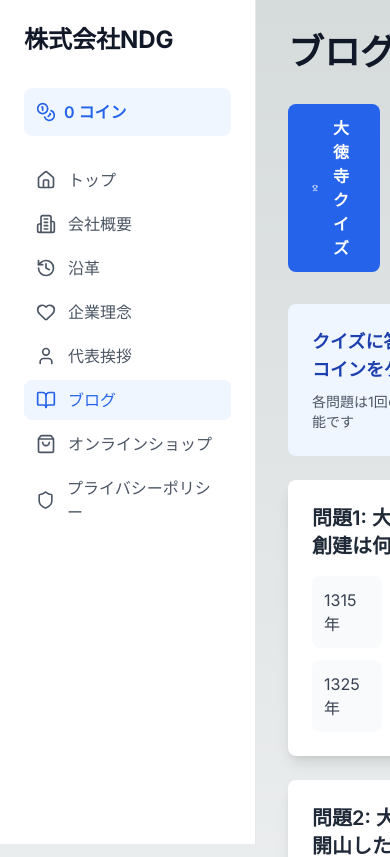
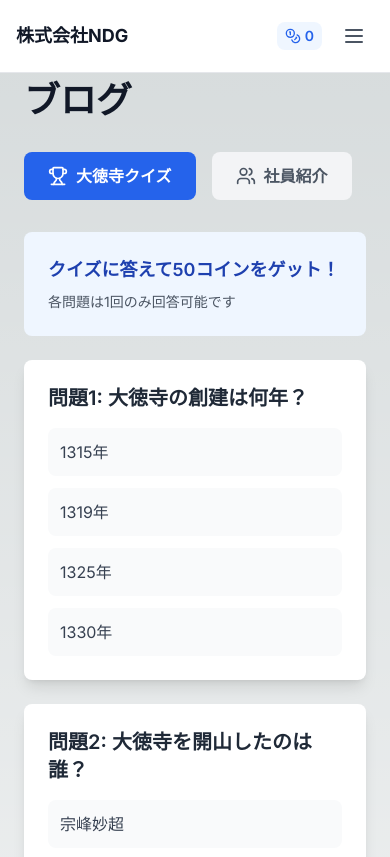
Before and after one commit to Nakamura-Taiji/ndghome, a Next.js app: page /blog in a window 390 px wide. Shown: the top 857 px of the page. Built offline with nearby package versions, Linux system fonts and the light colour scheme.

Commit message:
fix: aboutページを更新

```diff
--- a/src/app/blog/page.tsx
+++ b/src/app/blog/page.tsx
@@ -82,7 +82,7 @@ export default function BlogPage() {
   }
 
   return (
-    <div className="max-w-4xl mx-auto">
+    <div className="max-w-4xl mx-auto px-2 sm:px-0">
       <h1 className={cn(
         "text-4xl font-bold mb-8",
         isHorrorTheme ? "text-red-600" : "text-gray-900"
@@ -159,7 +159,7 @@ export default function BlogPage() {
               )}>
                 問題{q.id}: {q.question}
               </h3>
-              <div className="grid grid-cols-2 gap-3">
+              <div className="grid grid-cols-1 sm:grid-cols-2 gap-3">
                 {q.options.map((option, index) => {
                   const isAnswered = answeredQuestions.includes(q.id)
                   const result = quizResults[q.id]
@@ -235,7 +235,7 @@ export default function BlogPage() {
             )}>
               山田 太郎
             </h3>
-            <div className="grid md:grid-cols-2 gap-4 mb-4">
+            <div className="grid grid-cols-1 sm:grid-cols-2 gap-4 mb-4">
               <div className={cn(
                 "aspect-square bg-gray-200 rounded-lg flex items-center justify-center",
                 isHorrorTheme && "bg-red-900/20"
@@ -275,7 +275,7 @@ export default function BlogPage() {
             )}>
               佐藤 花子
             </h3>
-            <div className="grid md:grid-cols-2 gap-4 mb-4">
+            <div className="grid grid-cols-1 sm:grid-cols-2 gap-4 mb-4">
               <div className={cn(
                 "aspect-square bg-gray-200 rounded-lg flex items-center justify-center",
                 isHorrorTheme && "bg-red-900/20"
--- a/src/app/layout.tsx
+++ b/src/app/layout.tsx
@@ -22,7 +22,7 @@ export default function RootLayout({
         <AppProvider>
           <div className="flex min-h-screen">
             <Sidebar />
-            <main className="flex-1 ml-64 p-8 transition-all duration-500">
+            <main className="flex-1 md:ml-64 p-4 md:p-8 pt-20 md:pt-8 transition-all duration-300">
               {children}
             </main>
           </div>
--- a/src/app/page.tsx
+++ b/src/app/page.tsx
@@ -7,7 +7,7 @@ export default function Home() {
   const { isHorrorTheme } = useApp()
 
   return (
-    <div className="max-w-4xl mx-auto">
+    <div className="max-w-4xl mx-auto px-2 sm:px-0">
       <h1 className={cn(
         "text-4xl font-bold mb-8",
         isHorrorTheme ? "text-red-600" : "text-gray-900"
--- a/src/components/sidebar.tsx
+++ b/src/components/sidebar.tsx
@@ -1,10 +1,11 @@
 'use client'
 
+import { useState } from 'react'
 import Link from 'next/link'
 import { usePathname } from 'next/navigation'
 import { useApp } from '@/contexts/app-context'
 import { cn } from '@/lib/utils'
-import { Home, Building2, History, Heart, User, BookOpen, ShoppingBag, Briefcase, Shield, Coins } from 'lucide-react'
+import { Home, Building2, History, Heart, User, BookOpen, ShoppingBag, Briefcase, Shield, Coins, Menu, X } from 'lucide-react'
 
 const menuItems = [
   { href: '/', label: 'トップ', icon: Home },
@@ -21,13 +22,66 @@ const menuItems = [
 export function Sidebar() {
   const pathname = usePathname()
   const { showRecruitment, coins, isHorrorTheme } = useApp()
+  const [isMobileMenuOpen, setIsMobileMenuOpen] = useState(false)
+
+  const closeMobileMenu = () => setIsMobileMenuOpen(false)
 
   return (
+    <>
+      {/* Mobile Header */}
+      <header className={cn(
+        "md:hidden fixed top-0 left-0 right-0 z-50 p-4 border-b",
+        isHorrorTheme ? "bg-black border-red-600" : "bg-white border-gray-200"
+      )}>
+        <div className="flex items-center justify-between">
+          <h1 className={cn(
+            "text-lg font-bold",
+            isHorrorTheme ? "text-red-600" : "text-gray-900"
+          )}>
+            株式会社NDG
+          </h1>
+
+          <div className="flex items-center gap-3">
+            {/* Coins display for mobile */}
+            <div className={cn(
+              "px-2 py-1 rounded-lg flex items-center gap-1 text-sm",
+              isHorrorTheme ? "bg-red-900/20 text-red-400" : "bg-blue-50 text-blue-600"
+            )}>
+              <Coins className="w-4 h-4" />
+              <span className="font-semibold">{coins}</span>
+            </div>
+
+            <button
+              onClick={() => setIsMobileMenuOpen(!isMobileMenuOpen)}
+              className={cn(
+                "p-2 rounded-lg",
+                isHorrorTheme ? "text-red-400 hover:bg-red-900/20" : "text-gray-600 hover:bg-gray-100"
+              )}
+            >
+              {isMobileMenuOpen ? <X className="w-6 h-6" /> : <Menu className="w-6 h-6" />}
+            </button>
+          </div>
+        </div>
+      </header>
+
+      {/* Mobile Menu Overlay */}
+      {isMobileMenuOpen && (
+        <div
+          className="md:hidden fixed inset-0 bg-black/50 z-40"
+          onClick={closeMobileMenu}
+        />
+      )}
+
+      {/* Sidebar */}
       <aside className={cn(
-      "fixed left-0 top-0 h-full w-64 transition-all duration-500",
+        "fixed top-0 h-full w-64 transition-all duration-300 z-50",
+        "md:left-0", // Always visible on desktop
+        isMobileMenuOpen ? "left-0" : "-left-64", // Slide in/out on mobile
         isHorrorTheme ? "bg-black border-r-2 border-red-600" : "bg-white border-r border-gray-200"
       )}>
         <div className="p-6">
+          {/* Desktop Header */}
+          <div className="hidden md:block">
             <h1 className={cn(
               "text-2xl font-bold mb-8",
               isHorrorTheme ? "text-red-600" : "text-gray-900"
@@ -42,6 +96,36 @@ export function Sidebar() {
               <Coins className="w-5 h-5" />
               <span className="font-semibold">{coins} コイン</span>
             </div>
+          </div>
+
+          {/* Mobile Header in Sidebar */}
+          <div className="md:hidden mb-6 pt-4">
+            <div className="flex items-center justify-between mb-4">
+              <h1 className={cn(
+                "text-xl font-bold",
+                isHorrorTheme ? "text-red-600" : "text-gray-900"
+              )}>
+                株式会社NDG
+              </h1>
+              <button
+                onClick={closeMobileMenu}
+                className={cn(
+                  "p-1 rounded",
+                  isHorrorTheme ? "text-red-400" : "text-gray-600"
+                )}
+              >
+                <X className="w-5 h-5" />
+              </button>
+            </div>
+
+            <div className={cn(
+              "p-3 rounded-lg flex items-center gap-2",
+              isHorrorTheme ? "bg-red-900/20 text-red-400" : "bg-blue-50 text-blue-600"
+            )}>
+              <Coins className="w-5 h-5" />
+              <span className="font-semibold">{coins} コイン</span>
+            </div>
+          </div>
 
           <nav className="space-y-1">
             {menuItems.map((item) => {
@@ -54,6 +138,7 @@ export function Sidebar() {
                 <Link
                   key={item.href}
                   href={item.href}
+                  onClick={closeMobileMenu}
                   className={cn(
                     "flex items-center gap-3 px-3 py-2 rounded-lg transition-all duration-200",
                     isActive
@@ -66,12 +151,13 @@ export function Sidebar() {
                   )}
                 >
                   <Icon className="w-5 h-5" />
-                <span>{item.label}</span>
+                  <span className="text-sm md:text-base">{item.label}</span>
                 </Link>
               )
             })}
           </nav>
         </div>
       </aside>
+    </>
   )
 }
```
Lines whose indentation alone changed are shown as unchanged.
